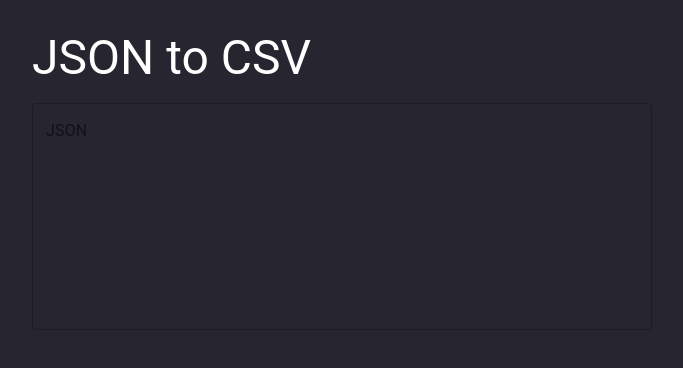
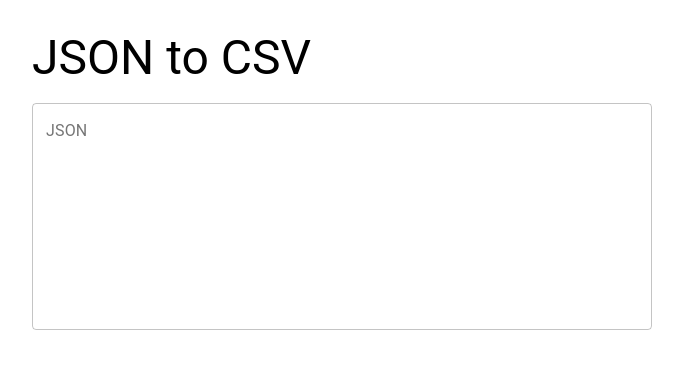
Before and after one commit to edwin9870/csv-json-util, a React (Create React App) app: page / in a window 1280 px wide. Shown: the top 368 px of the page, without its empty margins (332-1015 px from the left). Built offline with nearby package versions, Linux system fonts and the light colour scheme.

Commit message:
Add logic for adding json to csv

```diff
--- a/package.json
+++ b/package.json
@@ -12,6 +12,7 @@
     "json5": "^2.1.3",
     "react": "^16.13.1",
     "react-dom": "^16.13.1",
+    "react-json-to-table": "^0.1.5",
     "react-scripts": "3.4.1"
   },
   "scripts": {
--- a/src/Home.css
+++ b/src/Home.css
@@ -16,6 +16,5 @@
 }
 
 .json-text-textarea textarea {
-    color: white;
     font-size: 12px;
 }
--- a/src/component/Home.js
+++ b/src/component/Home.js
@@ -6,6 +6,7 @@ import TextField from '@material-ui/core/TextField';
 import { makeStyles, Theme, createStyles } from '@material-ui/core/styles';
 import JSON5 from 'json5';
 import MessageStatus from './MessageStatus';
+import { JsonToTable } from "react-json-to-table";
 
 
 const useStyles = makeStyles((theme) =>
@@ -64,6 +65,8 @@ export default function Home() {
                 />
             </div><br />
             <MessageStatus message={jsonValidation.message} severity={jsonValidation.valid ? 'info' : 'error'} />
+            {(jsonValidation.valid && jsonInput.length > 2 ) && <JsonToTable json={JSON5.parse(jsonInput)} />}
+
 
 
         </Container>
--- a/src/index.css
+++ b/src/index.css
@@ -1,7 +1,7 @@
 body {
   margin: 0;
-  background: #262530;
-  color: white;
+  /*background: #262530;
+  color: white;*/
   font-family: -apple-system, BlinkMacSystemFont, 'Segoe UI', 'Roboto', 'Oxygen',
     'Ubuntu', 'Cantarell', 'Fira Sans', 'Droid Sans', 'Helvetica Neue',
     sans-serif;
```
Also changed, not shown: 1 other file (tests, documents, lock files or other folders).
